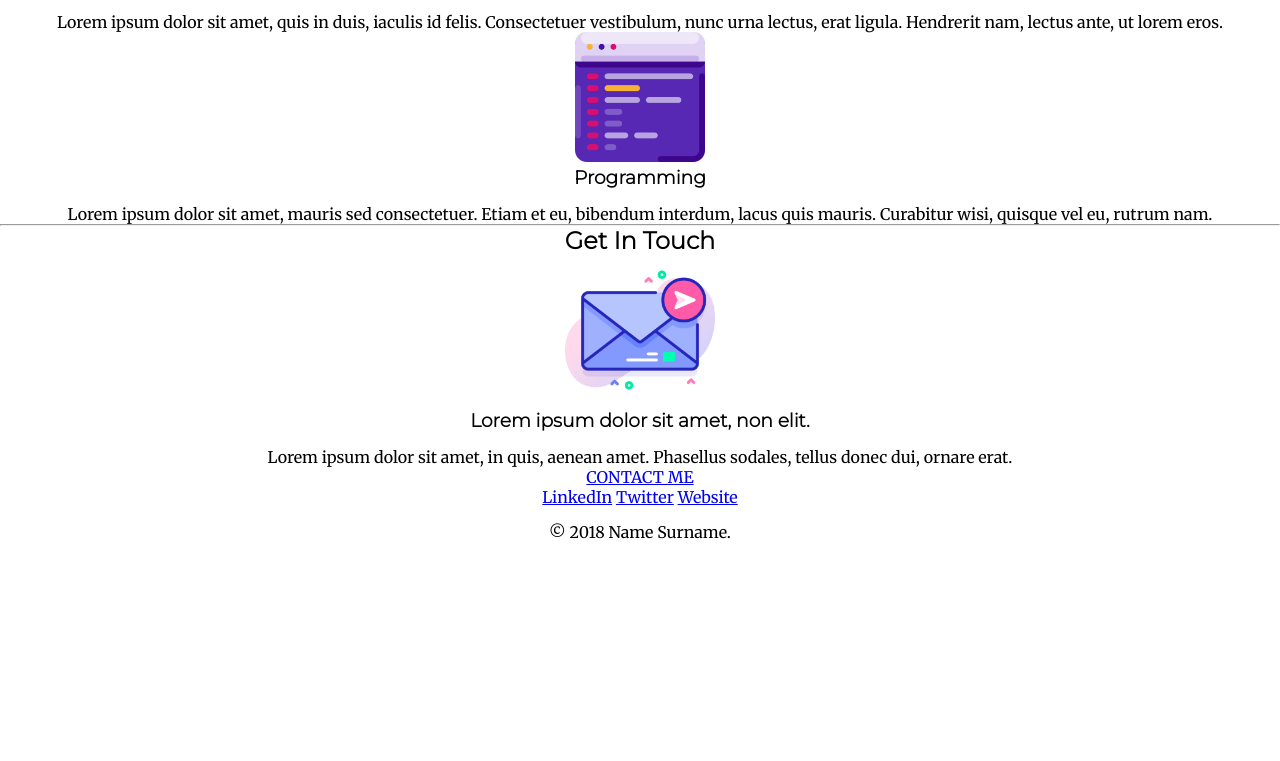
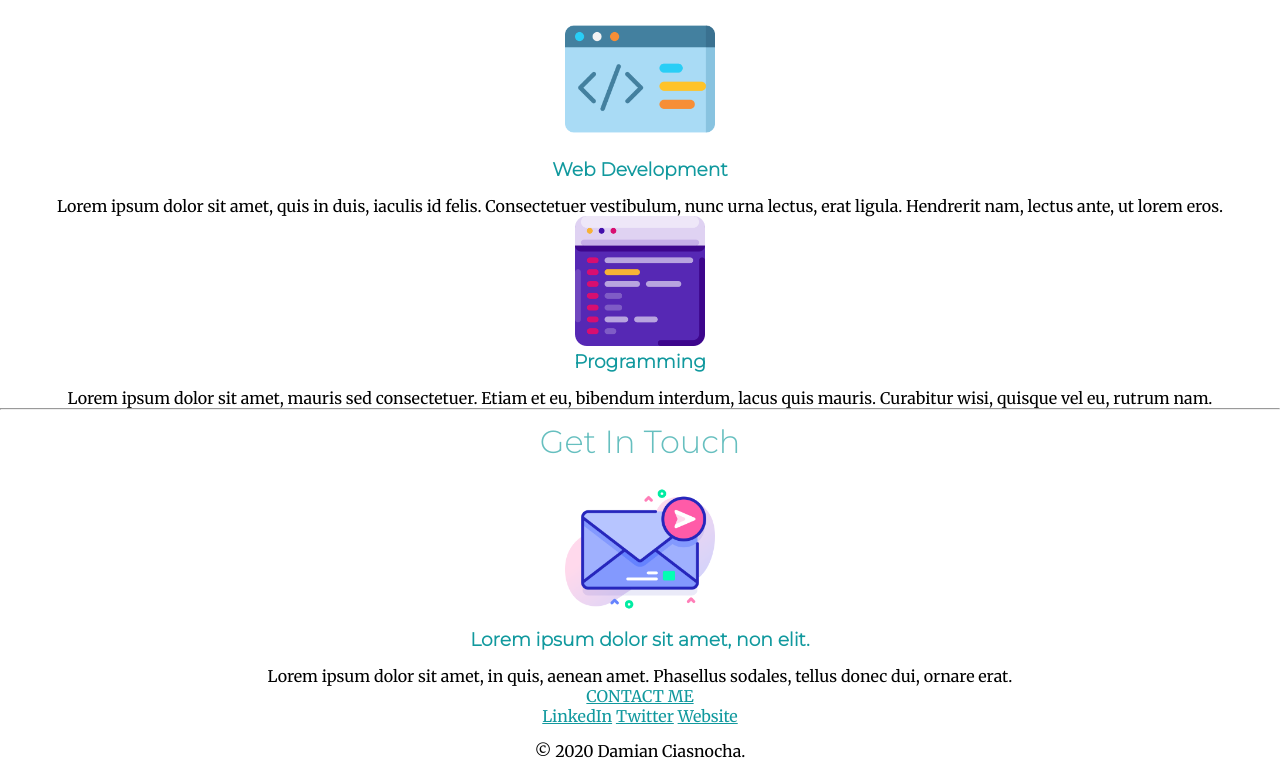
Before and after one commit to damian80/Sample-of-personal-blog, a plain HTML site: page index.html in a window 1280 px wide. Shown: the part 1073-1834 px from the top of the page. Before the commit the page ends 1615 px from the top, so only its background shows below. Drawn offline with Linux system fonts and the light colour scheme.

Commit message:
Add files via upload

```diff
--- a/index.html
+++ b/index.html
@@ -17,7 +17,7 @@
     <div class="top">
       <img class="top-cloud" src="cloud.png" alt="cloud-img" width="200" />
       <h1>I'm Damian.</h1>
-      <p>a front end developer</p>
+      <h2 class="front">a front end developer</h2>
       <img class="bottom-cloud" src="cloud.png" alt="cloud-img" width="200" />
       <!-- <img src="mountain.png" alt="mountain-img" /> -->
       <img
@@ -75,7 +75,7 @@
       <a class="footer-link" href="https://www.linkedin.com/">LinkedIn</a>
       <a class="footer-link" href="https://twitter.com/">Twitter</a>
       <a class="footer-link" href="https://www.appbrewery.co/">Website</a>
-      <p>© 2018 Name Surname.</p>
+      <p>© 2020 Damian Ciasnocha.</p>
     </div>
   </body>
 </html>
--- a/style.css
+++ b/style.css
@@ -9,15 +9,21 @@ body {
 }
 
 h1 {
+  font-size: 5.625rem;
   margin-top: 30px;
-
+  color: #66bfbf;
   font-family: "Sacramento", cursive;
 }
 h2 {
   font-family: "Montserrat", sans-serif;
+  font-size: 2rem;
+  color: #66bfbf;
+  font-weight: normal;
+  line-height: 2;
 }
 h3 {
   font-family: "Montserrat", sans-serif;
+  color: #11999e;
 }
 
 div.top {
@@ -39,6 +45,9 @@ p {
 }
 .bottom-cloud {
   position: absolute;
-  top: 200px;
+  top: 350px;
   left: 350px;
 }
+a {
+  color: #11999e;
+}
```
